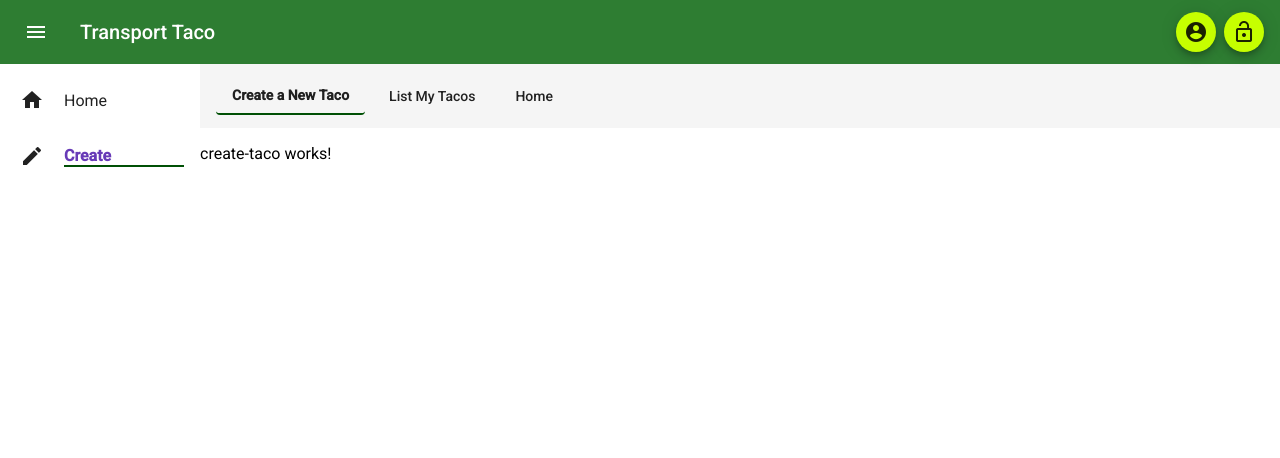
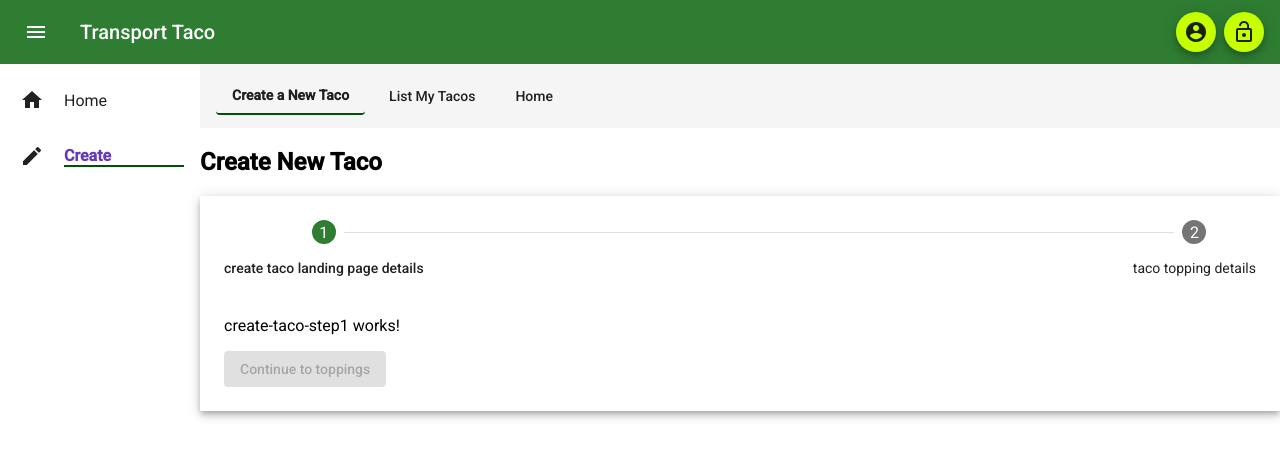
Before and after one commit to jparlato/transportTaco, an Angular app: page /manage-tacos/create-taco in a window 1280 px wide. Shown: the top 458 px of the page. Built offline with nearby package versions, Linux system fonts and the light colour scheme.

Commit message:
building create taco feature

```diff
--- /dev/null
+++ b/src/app/manage-tacos/create-taco/create-taco-step1/create-taco-step1.component.html
@@ -0,0 +1 @@
+<p>create-taco-step1 works!</p>
--- /dev/null
+++ b/src/app/manage-tacos/create-taco/create-taco-step1/create-taco-step1.component.ts
@@ -0,0 +1,21 @@
+import { Component, OnInit } from '@angular/core';
+import { FormBuilder, FormGroup, Validators } from '@angular/forms';
+
+import { Observable } from 'rxjs';
+import { filter } from 'rxjs/operators';
+
+@Component({
+  selector: 'app-create-taco-step1',
+  templateUrl: './create-taco-step1.component.html',
+  styleUrls: ['./create-taco-step1.component.css'],
+})
+export class CreateTacoStep1Component implements OnInit {
+  form = this.fb.group({
+    nameOfTaco: [''],
+
+    longDescription: ['', [Validators.required, Validators.minLength(3)]],
+  });
+  constructor(private fb: FormBuilder) {}
+
+  ngOnInit(): void {}
+}
--- /dev/null
+++ b/src/app/manage-tacos/create-taco/create-taco-step2/create-taco-step2.component.html
@@ -0,0 +1 @@
+<p>create-taco-step2 works!</p>
--- /dev/null
+++ b/src/app/manage-tacos/create-taco/create-taco-step2/create-taco-step2.component.ts
@@ -0,0 +1,15 @@
+import { Component, OnInit } from '@angular/core';
+
+@Component({
+  selector: 'app-create-taco-step2',
+  templateUrl: './create-taco-step2.component.html',
+  styleUrls: ['./create-taco-step2.component.css']
+})
+export class CreateTacoStep2Component implements OnInit {
+
+  constructor() { }
+
+  ngOnInit(): void {
+  }
+
+}
--- a/src/app/manage-tacos/create-taco/create-taco.component.html
+++ b/src/app/manage-tacos/create-taco/create-taco.component.html
@@ -1 +1,51 @@
-<p>create-taco works!</p>
+<div class="create-course-panel data-form">
+
+  <h2 class="title">Create New Taco</h2>
+
+  <mat-horizontal-stepper [linear]="false" class="mat-elevation-z5" labelPosition="bottom">
+
+    <mat-step [stepControl]="step1.form" errorMessage="Create Taco Landing page in error">
+
+      <ng-template matStepLabel>create taco landing page details</ng-template>
+
+      <app-create-taco-step1 #step1>
+      </app-create-taco-step1>
+
+      <div class="stepper-buttons">
+
+        <button mat-raised-button color="primary" [disabled]="!step1.form.valid" matStepperNext>
+          Continue to toppings</button>
+      </div>
+
+    </mat-step>
+
+
+    <mat-step errorMessage="Toppings in error">
+
+      <app-create-taco-step2>
+      </app-create-taco-step2>
+
+      <ng-template matStepLabel>taco topping details</ng-template>
+
+      <div class="stepper-buttons">
+
+        <button mat-raised-button matStepperPrevious>Back</button>
+
+        <button mat-raised-button color="primary" matStepperNext>
+          Continue to Step 3</button>
+
+      </div>
+
+
+    </mat-step>
+
+  </mat-horizontal-stepper>
+
+
+</div>
+
+
+<div class="scrolling-space">
+
+
+</div>
--- a/src/app/manage-tacos/create-taco/create-taco.component.ts
+++ b/src/app/manage-tacos/create-taco/create-taco.component.ts
@@ -3,13 +3,10 @@ import { Component, OnInit } from '@angular/core';
 @Component({
   selector: 'app-create-taco',
   templateUrl: './create-taco.component.html',
-  styleUrls: ['./create-taco.component.css']
+  styleUrls: ['./create-taco.component.css'],
 })
 export class CreateTacoComponent implements OnInit {
+  constructor() {}
 
-  constructor() { }
-
-  ngOnInit(): void {
-  }
-
+  ngOnInit(): void {}
 }
--- a/src/app/manage-tacos/manage-taco.module.ts
+++ b/src/app/manage-tacos/manage-taco.module.ts
@@ -6,9 +6,11 @@ import { ManageTacoComponent } from './manage-taco.component';
 import { ManageTacoRoutingModule } from './manage-taco-routing.module';
 import { NgModule } from '@angular/core';
 import { ListTacosComponent } from './list-tacos/list-tacos.component';
+import { CreateTacoStep1Component } from './create-taco/create-taco-step1/create-taco-step1.component';
+import { CreateTacoStep2Component } from './create-taco/create-taco-step2/create-taco-step2.component';
 
 @NgModule({
-  declarations: [ManageTacoComponent, CreateTacoComponent, ListTacosComponent],
+  declarations: [ManageTacoComponent, CreateTacoComponent, ListTacosComponent, CreateTacoStep1Component, CreateTacoStep2Component],
   imports: [
     CommonModule,
     ManageTacoRoutingModule,
```
Also changed, not shown: src/app/manage-tacos/create-taco/create-taco-step1/create-taco-step1.component.css (added), src/app/manage-tacos/create-taco/create-taco-step2/create-taco-step2.component.css (added), 2 other files (tests, documents, lock files or other folders).
